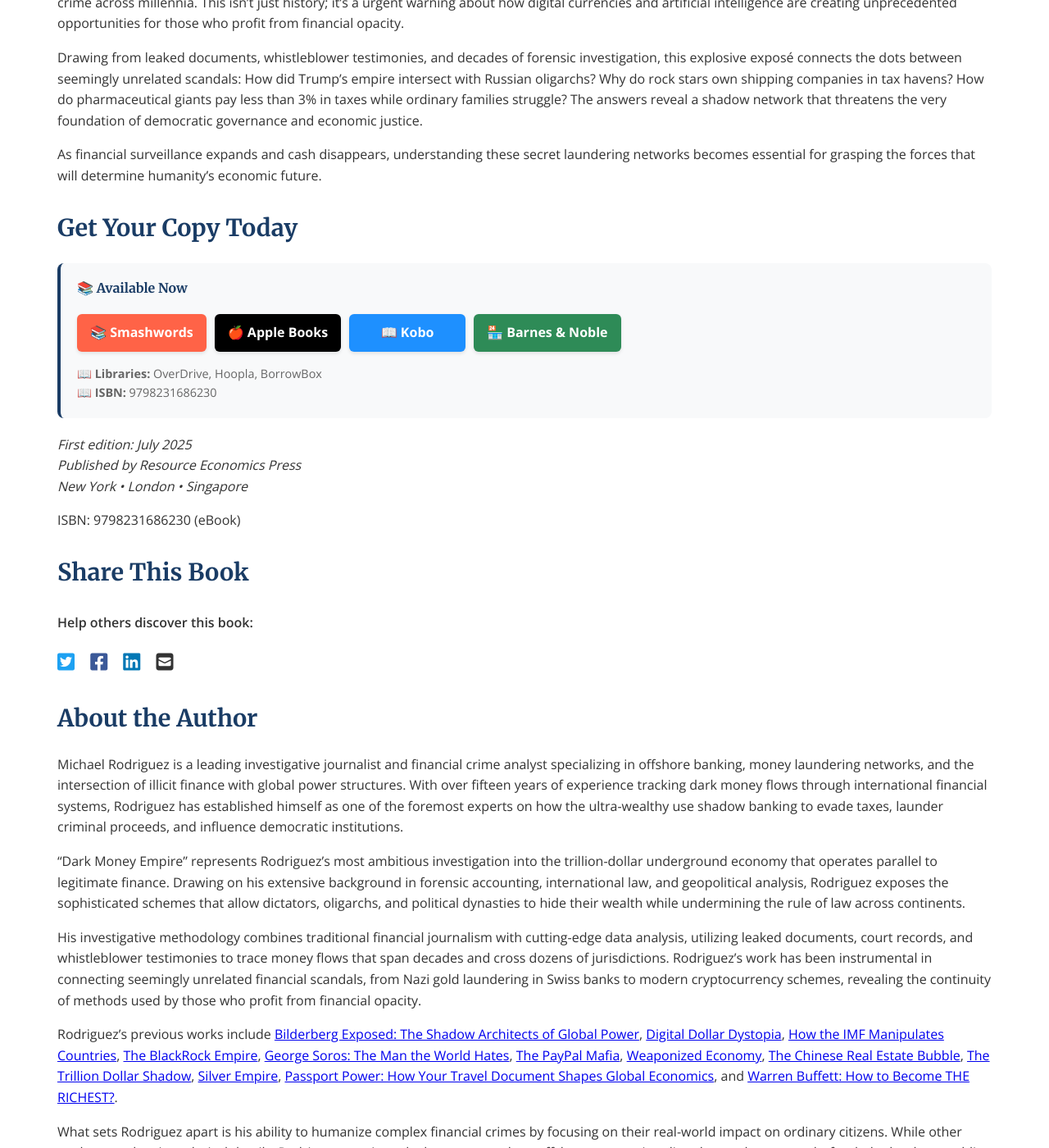
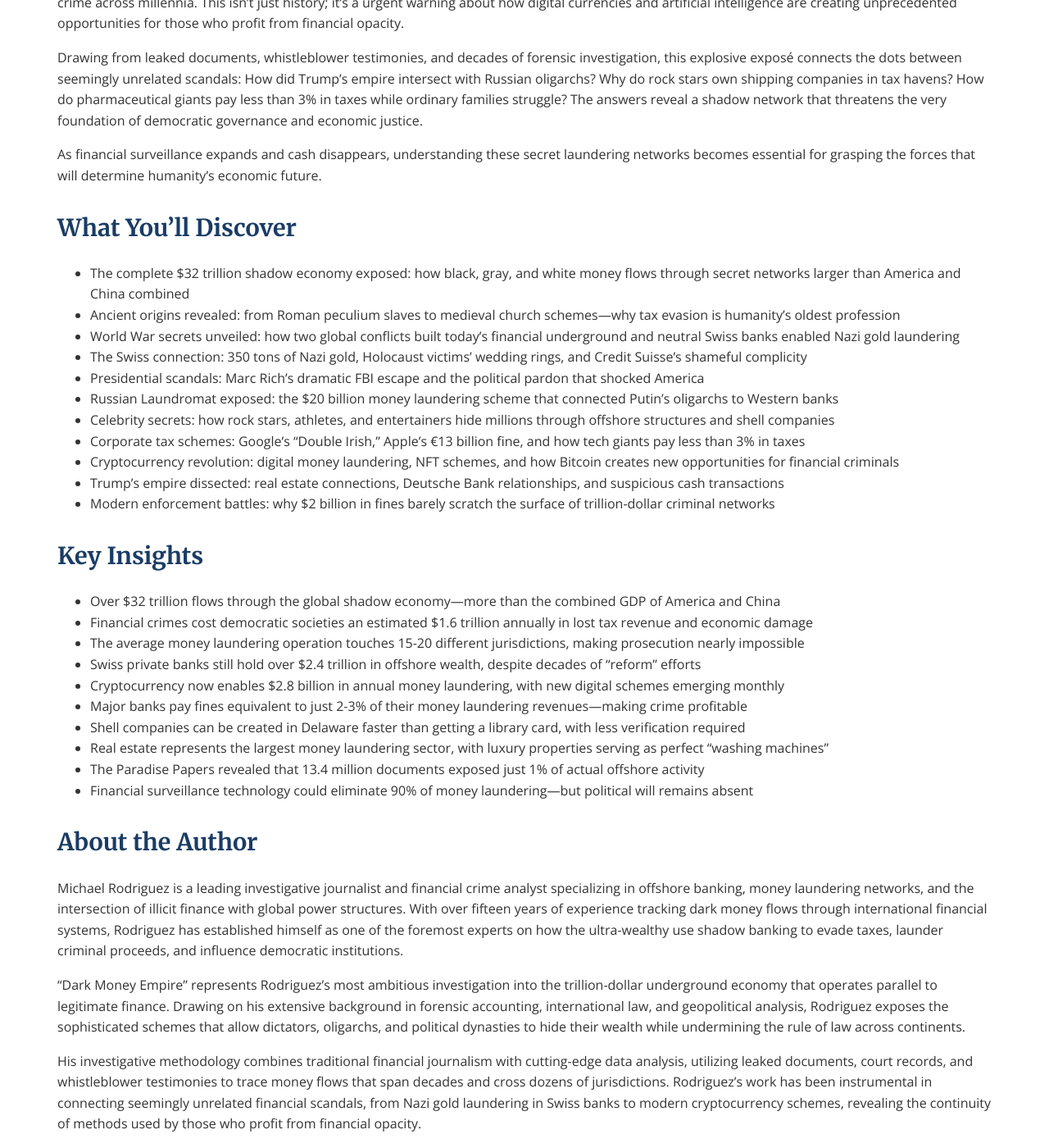
Before and after one commit to Zews123/michael-rodriguez-books, a Jekyll site: the page built from books/Dark_Money_Empire.md, in a window 1280 px wide and 1400 px high, scrolled down 1130 px. Shown: the whole window at 82% size. Built offline with Jekyll 4.4.1, drawn with Linux system fonts in a browser that asks for light colours; some of the changed text lies outside the part shown.

Commit message:
Update Dark_Money_Empire.md

```diff
--- a/books/Dark_Money_Empire.md
+++ b/books/Dark_Money_Empire.md
@@ -46,6 +46,45 @@
 
 As financial surveillance expands and cash disappears, understanding these secret laundering networks becomes essential for grasping the forces that will determine humanity's economic future.
 
+## What You'll Discover
+
+- The complete $32 trillion shadow economy exposed: how black, gray, and white money flows through secret networks larger than America and China combined
+- Ancient origins revealed: from Roman peculium slaves to medieval church schemes—why tax evasion is humanity's oldest profession
+- World War secrets unveiled: how two global conflicts built today's financial underground and neutral Swiss banks enabled Nazi gold laundering
+- The Swiss connection: 350 tons of Nazi gold, Holocaust victims' wedding rings, and Credit Suisse's shameful complicity
+- Presidential scandals: Marc Rich's dramatic FBI escape and the political pardon that shocked America
+- Russian Laundromat exposed: the $20 billion money laundering scheme that connected Putin's oligarchs to Western banks
+- Celebrity secrets: how rock stars, athletes, and entertainers hide millions through offshore structures and shell companies
+- Corporate tax schemes: Google's "Double Irish," Apple's €13 billion fine, and how tech giants pay less than 3% in taxes
+- Cryptocurrency revolution: digital money laundering, NFT schemes, and how Bitcoin creates new opportunities for financial criminals
+- Trump's empire dissected: real estate connections, Deutsche Bank relationships, and suspicious cash transactions
+- Modern enforcement battles: why $2 billion in fines barely scratch the surface of trillion-dollar criminal networks
+
+## Key Insights
+
+- Over $32 trillion flows through the global shadow economy—more than the combined GDP of America and China
+- Financial crimes cost democratic societies an estimated $1.6 trillion annually in lost tax revenue and economic damage
+- The average money laundering operation touches 15-20 different jurisdictions, making prosecution nearly impossible
+- Swiss private banks still hold over $2.4 trillion in offshore wealth, despite decades of "reform" efforts
+- Cryptocurrency now enables $2.8 billion in annual money laundering, with new digital schemes emerging monthly
+- Major banks pay fines equivalent to just 2-3% of their money laundering revenues—making crime profitable
+- Shell companies can be created in Delaware faster than getting a library card, with less verification required
+- Real estate represents the largest money laundering sector, with luxury properties serving as perfect "washing machines"
+- The Paradise Papers revealed that 13.4 million documents exposed just 1% of actual offshore activity
+- Financial surveillance technology could eliminate 90% of money laundering—but political will remains absent
+
+## About the Author
+
+Michael Rodriguez is a leading investigative journalist and financial crime analyst specializing in offshore banking, money laundering networks, and the intersection of illicit finance with global power structures. With over fifteen years of experience tracking dark money flows through international financial systems, Rodriguez has established himself as one of the foremost experts on how the ultra-wealthy use shadow banking to evade taxes, launder criminal proceeds, and influence democratic institutions.
+
+"Dark Money Empire" represents Rodriguez's most ambitious investigation into the trillion-dollar underground economy that operates parallel to legitimate finance. Drawing on his extensive background in forensic accounting, international law, and geopolitical analysis, Rodriguez exposes the sophisticated schemes that allow dictators, oligarchs, and political dynasties to hide their wealth while undermining the rule of law across continents.
+
+His investigative methodology combines traditional financial journalism with cutting-edge data analysis, utilizing leaked documents, court records, and whistleblower testimonies to trace money flows that span decades and cross dozens of jurisdictions. Rodriguez's work has been instrumental in connecting seemingly unrelated financial scandals, from Nazi gold laundering in Swiss banks to modern cryptocurrency schemes, revealing the continuity of methods used by those who profit from financial opacity.
+
+Rodriguez's previous works include [Bilderberg Exposed: The Shadow Architects of Global Power]({{ site.baseurl }}/books/Bilderberg_Exposed), [Digital Dollar Dystopia]({{ site.baseurl }}/books/Digital-Dollar-Dystopia), [How the IMF Manipulates Countries]({{ site.baseurl }}/books/imf-manipulates), [The BlackRock Empire]({{ site.baseurl }}/books/blackrock-empire), [George Soros: The Man the World Hates]({{ site.baseurl }}/books/george-soros), [The PayPal Mafia]({{ site.baseurl }}/books/paypal-mafia), [Weaponized Economy]({{ site.baseurl }}/books/weaponized-economy), [The Chinese Real Estate Bubble]({{ site.baseurl }}/books/chinese-real-estate-bubble), [The Trillion Dollar Shadow]({{ site.baseurl }}/books/trillion-dollar-shadow), [Silver Empire]({{ site.baseurl }}/books/silver-empire), [Passport Power: How Your Travel Document Shapes Global Economics]({{ site.baseurl }}/books/Passport-Power), and [Warren Buffett: How to Become THE RICHEST?]({{ site.baseurl }}/books/Warren_Buffett).
+
+What sets Rodriguez apart is his ability to humanize complex financial crimes by focusing on their real-world impact on ordinary citizens. While other analysts get lost in technical details, Rodriguez consistently demonstrates how offshore tax evasion directly translates to underfunded schools, crumbling infrastructure, and weakened democratic institutions. His work reveals that financial crimes aren't victimless—they represent a systematic theft from the societies that enable wealth creation in the first place.
+
 ## Get Your Copy Today
 
 <div style="background-color: #f8f9fa; padding: 20px; border-radius: 8px; margin: 20px 0; border-left: 4px solid #1a3c65;">
@@ -88,18 +127,6 @@
   </a>
 </div>
 
-## About the Author
-
-Michael Rodriguez is a leading investigative journalist and financial crime analyst specializing in offshore banking, money laundering networks, and the intersection of illicit finance with global power structures. With over fifteen years of experience tracking dark money flows through international financial systems, Rodriguez has established himself as one of the foremost experts on how the ultra-wealthy use shadow banking to evade taxes, launder criminal proceeds, and influence democratic institutions.
-
-"Dark Money Empire" represents Rodriguez's most ambitious investigation into the trillion-dollar underground economy that operates parallel to legitimate finance. Drawing on his extensive background in forensic accounting, international law, and geopolitical analysis, Rodriguez exposes the sophisticated schemes that allow dictators, oligarchs, and political dynasties to hide their wealth while undermining the rule of law across continents.
-
-His investigative methodology combines traditional financial journalism with cutting-edge data analysis, utilizing leaked documents, court records, and whistleblower testimonies to trace money flows that span decades and cross dozens of jurisdictions. Rodriguez's work has been instrumental in connecting seemingly unrelated financial scandals, from Nazi gold laundering in Swiss banks to modern cryptocurrency schemes, revealing the continuity of methods used by those who profit from financial opacity.
-
-Rodriguez's previous works include [Bilderberg Exposed: The Shadow Architects of Global Power]({{ site.baseurl }}/books/Bilderberg_Exposed), [Digital Dollar Dystopia]({{ site.baseurl }}/books/Digital-Dollar-Dystopia), [How the IMF Manipulates Countries]({{ site.baseurl }}/books/imf-manipulates), [The BlackRock Empire]({{ site.baseurl }}/books/blackrock-empire), [George Soros: The Man the World Hates]({{ site.baseurl }}/books/george-soros), [The PayPal Mafia]({{ site.baseurl }}/books/paypal-mafia), [Weaponized Economy]({{ site.baseurl }}/books/weaponized-economy), [The Chinese Real Estate Bubble]({{ site.baseurl }}/books/chinese-real-estate-bubble), [The Trillion Dollar Shadow]({{ site.baseurl }}/books/trillion-dollar-shadow), [Silver Empire]({{ site.baseurl }}/books/silver-empire), [Passport Power: How Your Travel Document Shapes Global Economics]({{ site.baseurl }}/books/Passport-Power), and [Warren Buffett: How to Become THE RICHEST?]({{ site.baseurl }}/books/Warren_Buffett).
-
-What sets Rodriguez apart is his ability to humanize complex financial crimes by focusing on their real-world impact on ordinary citizens. While other analysts get lost in technical details, Rodriguez consistently demonstrates how offshore tax evasion directly translates to underfunded schools, crumbling infrastructure, and weakened democratic institutions. His work reveals that financial crimes aren't victimless—they represent a systematic theft from the societies that enable wealth creation in the first place.
-
 ## Uncover the Hidden Mechanisms of Financial Crime
 
 <div style="background-color: #f9f9fb; padding: 25px; border-radius: 8px; margin: 30px 0; border: 1px solid #ddd;">
@@ -120,6 +147,3 @@
   }, 1000);
 });
 </script>
-
-<!-- Критический CSS был перенесен в head, остальной CSS можно загрузить асинхронно -->
-<link rel="preload" href="data:text/css,/* Дополнительные стили при необходимости */" as="style" onload="this.onload=null;this.rel='stylesheet'">
```
